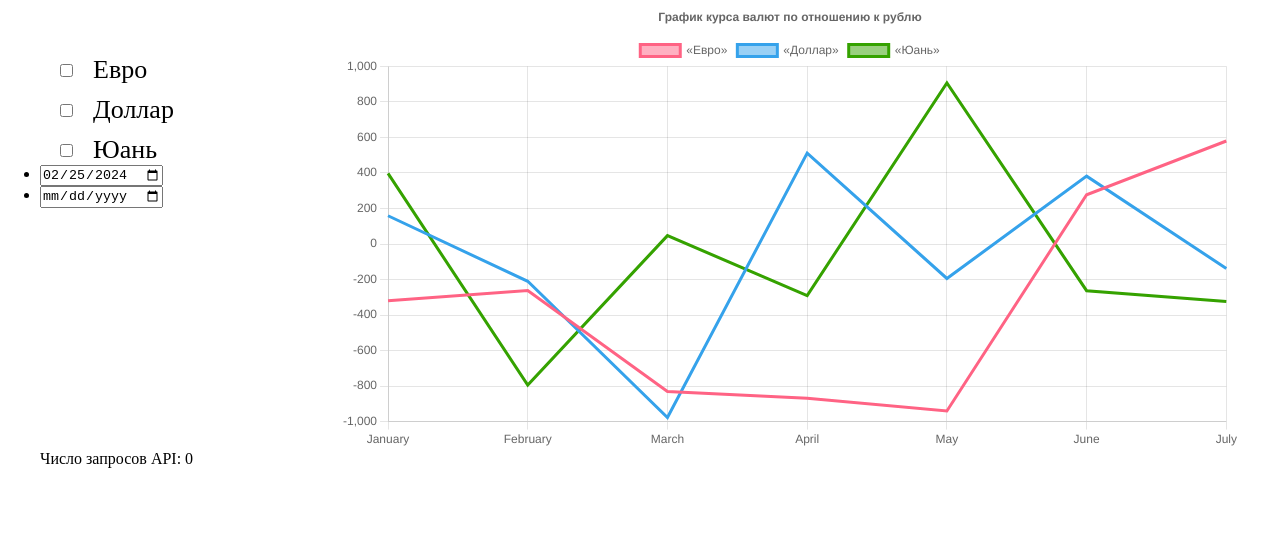
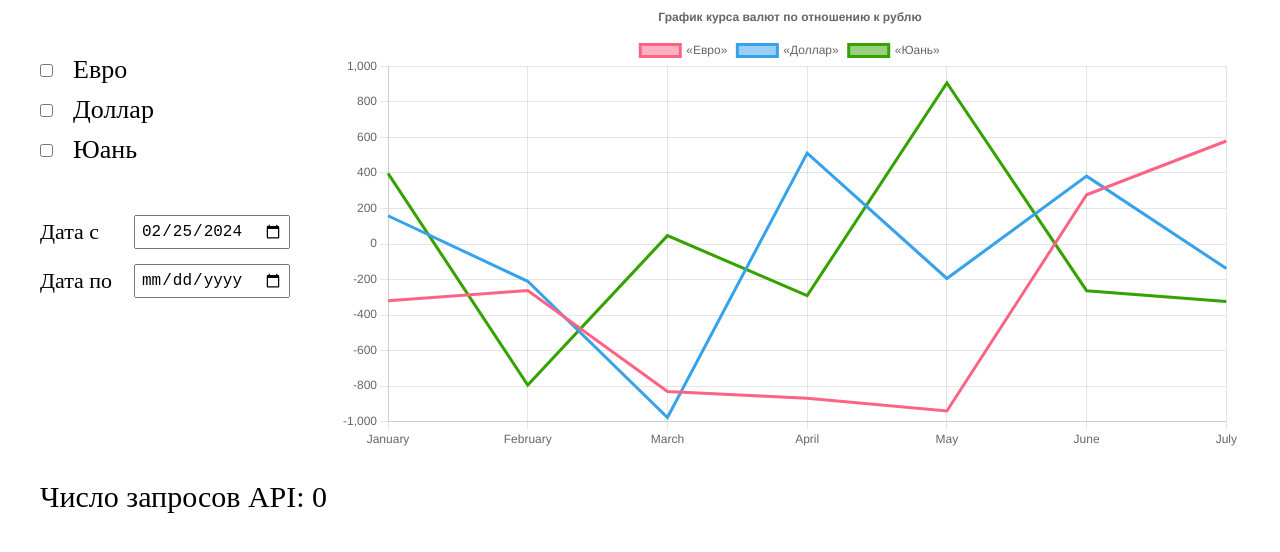
Before and after one commit to fadeyush/solutions, a React (Create React App) app: page / in a window 1280 px wide. Shown: the top 552 px of the page. Built offline with nearby package versions, Linux system fonts and the light colour scheme; no server answers.

Commit message:
стилизация

```diff
--- a/src/App.module.scss
+++ b/src/App.module.scss
@@ -18,10 +18,36 @@
 
 .chart__currency {
   list-style: none;
-  width: 200px;
+  width: 250px;
   padding-top: 45px;
 }
 
 .chart__currencyItem {
   margin-top: 10px;
 }
+
+.chart__date {
+  list-style: none;
+  margin-top: 50px;
+  display: flex;
+  flex-direction: column;
+  gap: 15px;
+}
+
+.chart__dateLabel {
+  font-size: 22px;
+  width: 250px;
+  display: flex;
+  justify-content: space-between;
+  align-items: center;
+}
+
+.chart__dateInput {
+  padding: 5px;
+  font-size: 16px;
+}
+
+.chart__apiNumber {
+  margin-top: 30px;
+  font-size: 30px;
+}
--- a/src/App.tsx
+++ b/src/App.tsx
@@ -21,7 +21,6 @@ function App() {
     const monthDay = currentDate.getDate();
     const weekDay = currentDate.getDay();
 
-    let result = {startDate: '', endDate: ''};
     let countMonthDay;
     if (weekDay > 1) {
       countMonthDay = monthDay - (weekDay - 1);
@@ -49,8 +48,7 @@ function App() {
 
       <div className={classes.chart}>
 
-        <div className={classes.chart__wrapper}>
-
+        <div>
           <ul className={classes.chart__currency}>
             {currencyArr.map(currency =>
               <li key={currency.name} className={classes.chart__currencyItem}>
@@ -61,13 +59,20 @@ function App() {
 
           <ul className={classes.chart__date}>
             <li>
-              <input type="date" value={startDay} onChange={changeStartDay}/>
+            <label className={classes.chart__dateLabel}>
+              Дата с
+              <input className={classes.chart__dateInput} type="date" value={startDay} onChange={changeStartDay}/>
+            </label>
             </li>
             <li>
-              <input type="date" value={endDay} onChange={changeEndDay}/>
+              <label className={classes.chart__dateLabel}>
+                Дата по
+               <input className={classes.chart__dateInput} type="date" value={endDay} onChange={changeEndDay}/>
+              </label>
             </li>
           </ul>
         </div>
+
         <LineChart/>
 
       </div>
--- a/src/components/UI/checkbox/MyCheckbox.module.scss
+++ b/src/components/UI/checkbox/MyCheckbox.module.scss
@@ -5,13 +5,14 @@
     align-items: center;
 }
 
-// .checkbox {
-//     width: 35px;
-//     height: 35px;
-//     background-color: #fff;
-//     border: 2px solid #e5e5e5;
-//     cursor: pointer;
-// }
+.checkbox {
+    display: none;
+    // width: 35px;
+    // height: 35px;
+    // background-color: #fff;
+    // border: 2px solid #e5e5e5;
+    // cursor: pointer;
+}
 
 // .checkbox__input {
 //     -webkit-appearance: none;
```
